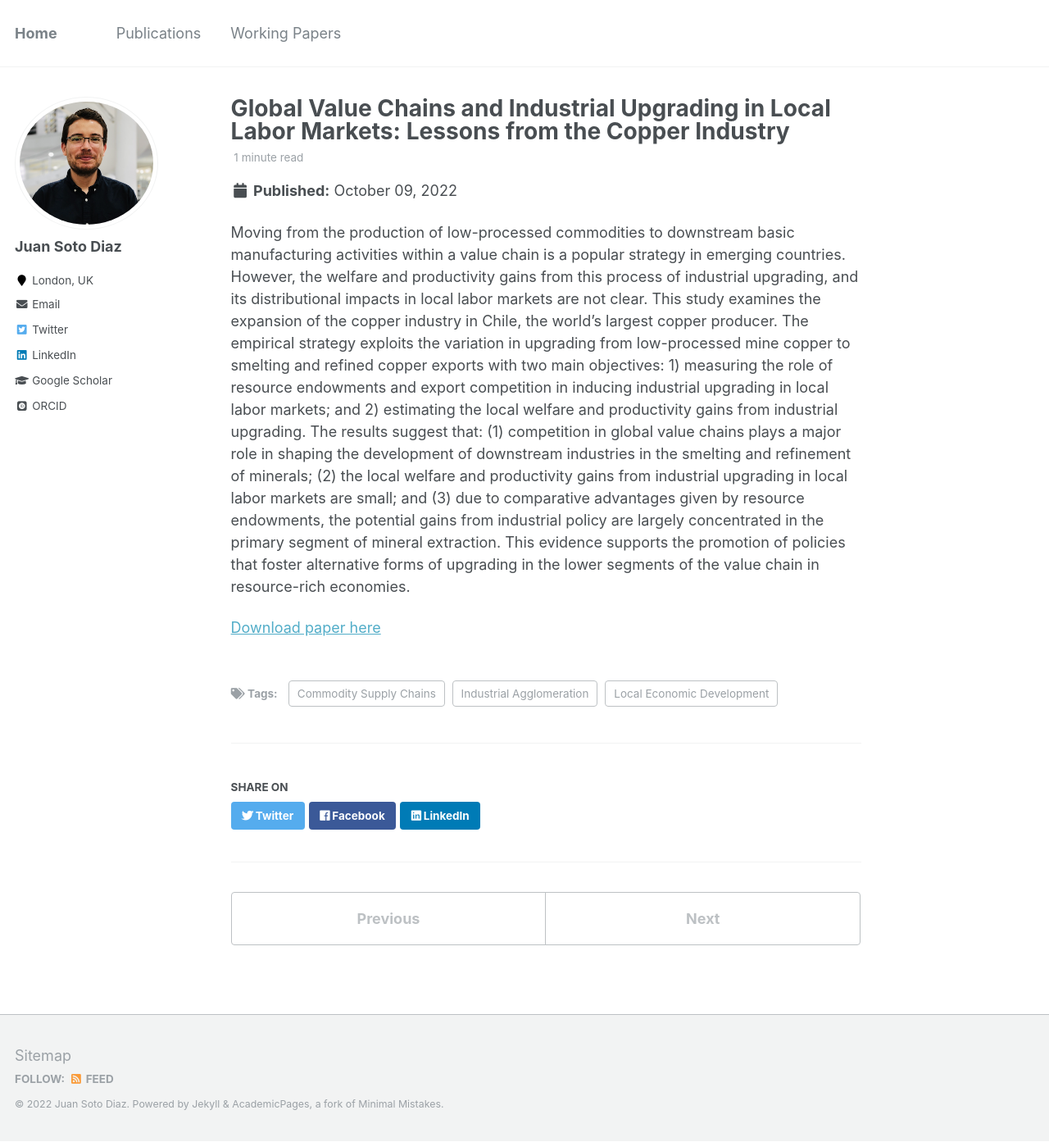
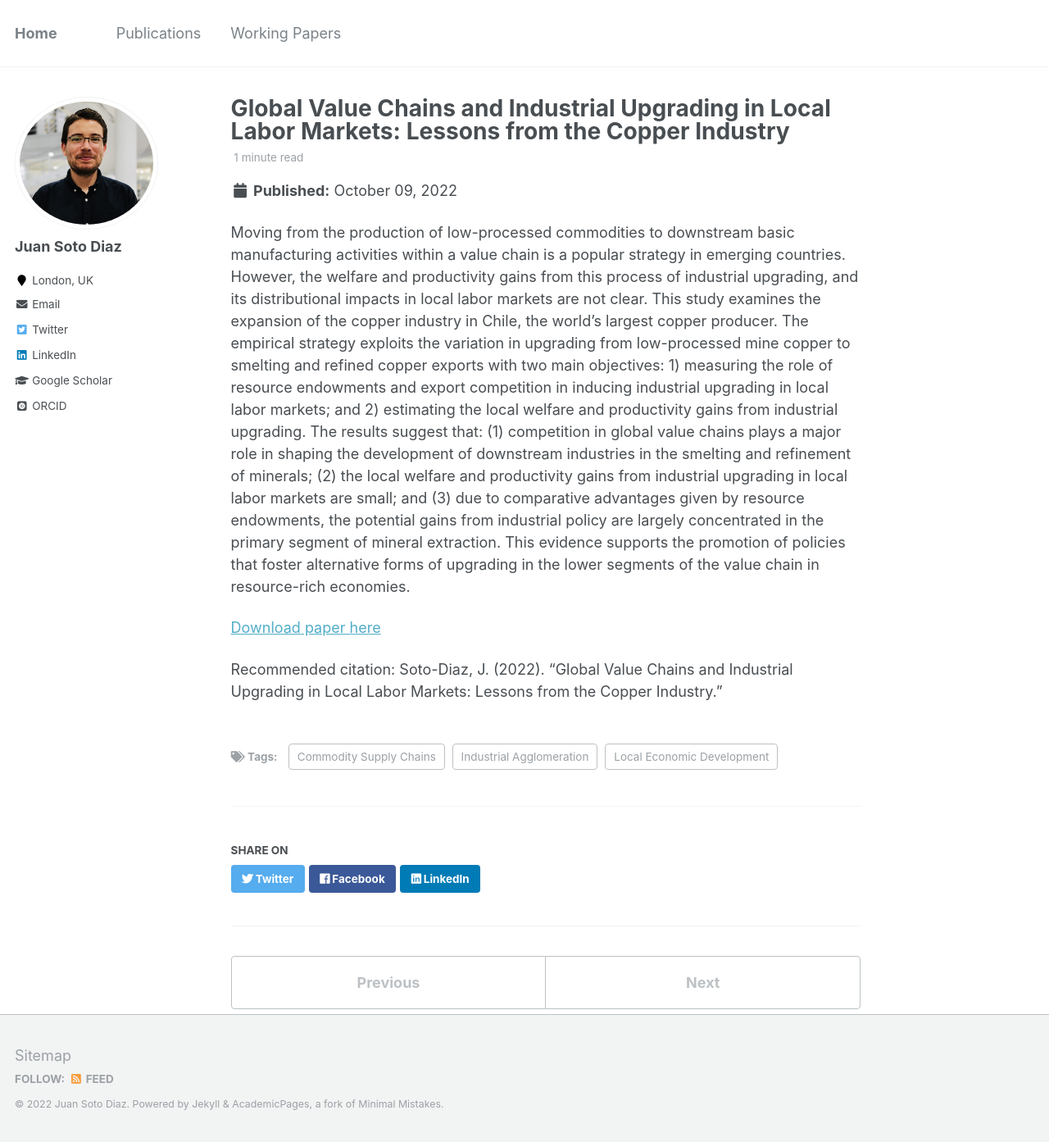
Before and after one commit to pedrofierroz87/pedrofierroz87.github.io, a Jekyll site: the page built from _posts/2014-08-14-blog-post-3.md, in a window 1280 px wide and 1393 px high. Shown: the whole window at 82% size. Built offline with Jekyll 4.4.1, drawn with Linux system fonts in a browser that asks for light colours; some web fonts are replaced.

Commit message:
Update 2014-08-14-blog-post-3.md

```diff
--- a/_posts/2014-08-14-blog-post-3.md
+++ b/_posts/2014-08-14-blog-post-3.md
@@ -11,3 +11,5 @@ tags:
 Moving from the production of low-processed commodities to downstream basic manufacturing activities within a value chain is a popular strategy in emerging countries. However, the welfare and productivity gains from this process of industrial upgrading, and its distributional impacts in local labor markets are not clear. This study examines the expansion of the copper industry in Chile, the world’s largest copper producer. The empirical strategy exploits the variation in upgrading from low-processed mine copper to smelting and refined copper exports with two main objectives: 1) measuring the role of resource endowments and export competition in inducing industrial upgrading in local labor markets; and 2) estimating the local welfare and productivity gains from industrial upgrading. The results suggest that: (1) competition in global value chains plays a major role in shaping the development of downstream industries in the smelting and refinement of minerals; (2) the local welfare and productivity gains from industrial upgrading in local labor markets are small; and (3) due to comparative advantages given by resource endowments, the potential gains from industrial policy are largely concentrated in the primary segment of mineral extraction. This evidence supports the promotion of policies that foster alternative forms of upgrading in the lower segments of the value chain in resource-rich economies.
 
 [Download paper here](https://rdcu.be/cW9RS)
+
+Recommended citation: Soto-Diaz, J. (2022). "Global Value Chains and Industrial Upgrading in Local Labor Markets: Lessons from the Copper Industry."
```
